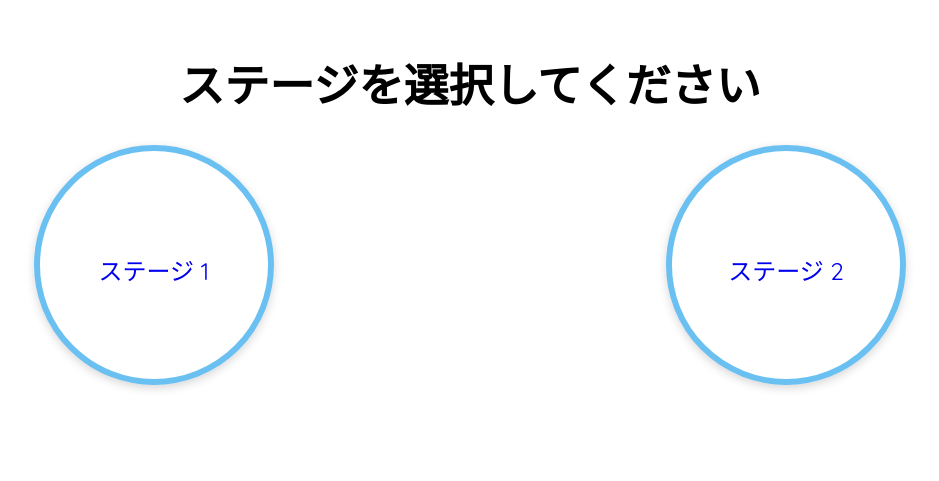
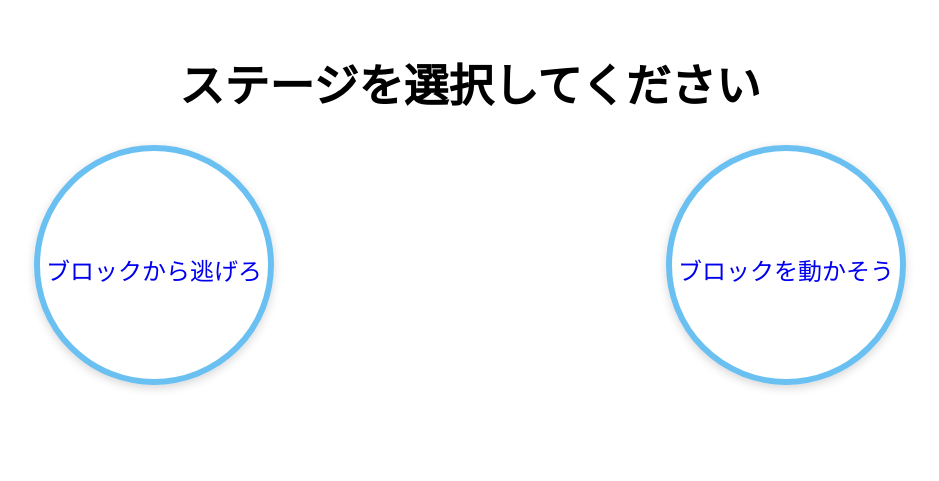
Before and after one commit to s1f10220191/team5_1, a Django app: template team5_1/algostudy/templates/algostudy/stages.html in a window 1280 px wide. Shown: the top 481 px of the page, without its empty margins (170-1109 px from the left). Run offline with Django 5.2, Linux system fonts and the light colour scheme; the template is opened without the code that fills it, so the values that code supplies are empty.

Commit message:
名称変更

```diff
--- a/team5_1/algostudy/templates/algostudy/S1.html
+++ b/team5_1/algostudy/templates/algostudy/S1.html
@@ -28,6 +28,7 @@
             <audio id="btn-audio">
                 <source src="{% static 'algostudy/audio/for_button.mp3' %}">
             </audio>
+            <button id="play-btn" onclick="window.location.href='{% url 'stages' %}'">ステージ選択へ</button>
         </ul>
     </div>
     <button id="showSettingsBtn" onclick="toggleCustomizePanel()">カスタマイズを表示</button>
--- a/team5_1/algostudy/templates/algostudy/stages.html
+++ b/team5_1/algostudy/templates/algostudy/stages.html
@@ -14,8 +14,8 @@
 
     <div class="a">
         <div class="link">
-            <a href="{% url 'S1'  %}" class="point" >ステージ 1</a>
-            <a href="{% url 'stage_template' 2 %}" class="point">ステージ 2</a>
+            <a href="{% url 'S1'  %}" class="point" >ブロックから逃げろ</a>
+            <a href="{% url 'stage_template' 2 %}" class="point">ブロックを動かそう</a>
         </div>
     </div>
 
```
